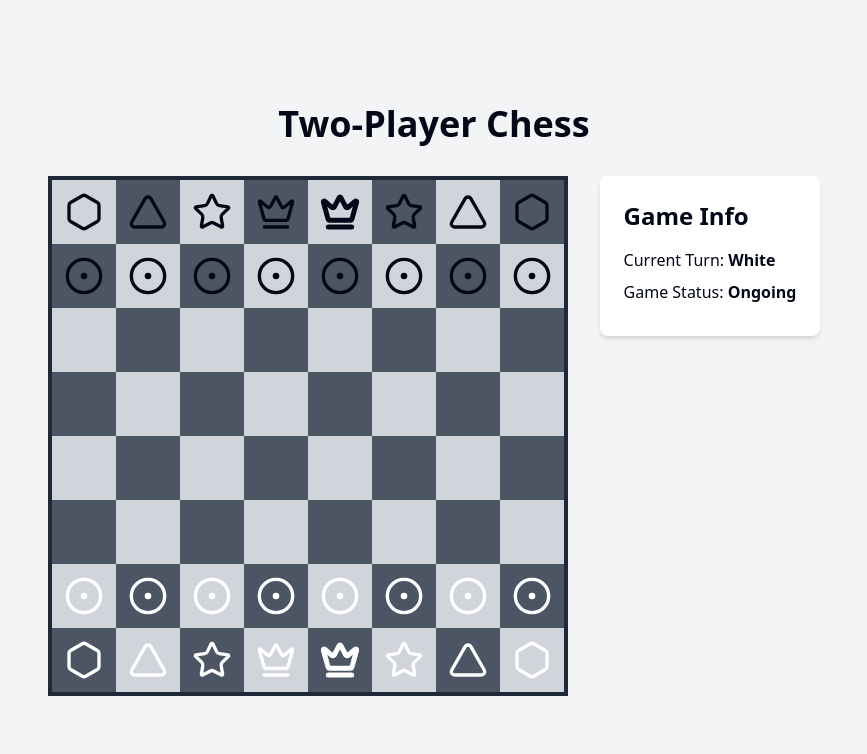
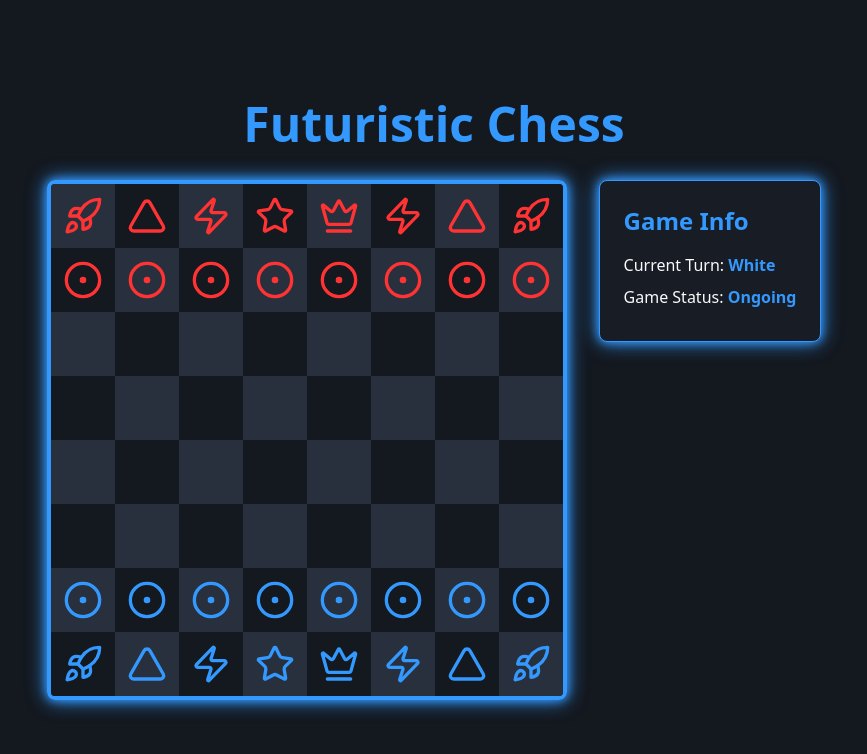
Before and after one commit to GPT-Engineer-App/turn-based-chess-duel-86, a React (Vite) app: page / in a window 1280 px wide. Shown: the top 754 px of the page, without its empty margins (206-1073 px from the left). Built offline with nearby package versions, Linux system fonts and the light colour scheme.

Commit message:
Add dark futuristic theme
Implement a new dark futuristic theme for the application to enhance the visual aesthetics and user experience.
[skip gpt_engineer]

```diff
--- a/src/components/ChessBoard.jsx
+++ b/src/components/ChessBoard.jsx
@@ -51,14 +51,14 @@ const ChessBoard = ({ currentPlayer, onTurnChange, setGameStatus }) => {
   }, [board, currentPlayer, setGameStatus]);
 
   return (
-    <div className="grid grid-cols-8 gap-0 border-4 border-gray-800">
+    <div className="grid grid-cols-8 gap-0 border-4 border-primary rounded-lg overflow-hidden glow">
       {board.map((row, y) =>
         row.map((piece, x) => (
           <div
             key={`${x}-${y}`}
             className={`w-16 h-16 flex items-center justify-center ${
-              (x + y) % 2 === 0 ? 'bg-gray-300' : 'bg-gray-600'
-            } ${selectedPiece && selectedPiece.x === x && selectedPiece.y === y ? 'bg-yellow-300' : ''}`}
+              (x + y) % 2 === 0 ? 'bg-secondary' : 'bg-background'
+            } ${selectedPiece && selectedPiece.x === x && selectedPiece.y === y ? 'bg-accent bg-opacity-50' : ''}`}
             onClick={() => handleSquareClick(x, y)}
           >
             {piece && <ChessPiece piece={piece} />}
--- a/src/components/ChessPiece.jsx
+++ b/src/components/ChessPiece.jsx
@@ -1,7 +1,7 @@
-import { CircleDot, Hexagon, Triangle, Star, Crown } from 'lucide-react';
+import { CircleDot, Hexagon, Triangle, Star, Crown, Zap, Rocket } from 'lucide-react';
 
 const ChessPiece = ({ piece }) => {
-  const color = piece === piece.toUpperCase() ? 'white' : 'black';
+  const color = piece === piece.toUpperCase() ? 'text-primary' : 'text-destructive';
   const size = 40;
 
   const getPieceComponent = () => {
@@ -9,21 +9,21 @@ const ChessPiece = ({ piece }) => {
       case 'p':
         return <CircleDot size={size} />;
       case 'r':
-        return <Hexagon size={size} />;
+        return <Rocket size={size} />;
       case 'n':
         return <Triangle size={size} />;
       case 'b':
+        return <Zap size={size} />;
+      case 'q':
         return <Star size={size} />;
-      case 'q':
+      case 'k':
         return <Crown size={size} />;
-      case 'k':
-        return <Crown size={size} strokeWidth={3} />; // Thicker stroke for the king
       default:
         return null;
     }
   };
 
-  return <div className={`text-${color}`}>{getPieceComponent()}</div>;
+  return <div className={`${color} transition-all duration-300 hover:scale-110`}>{getPieceComponent()}</div>;
 };
 
 export default ChessPiece;
--- a/src/components/GameInfo.jsx
+++ b/src/components/GameInfo.jsx
@@ -1,16 +1,16 @@
 const GameInfo = ({ currentPlayer, gameStatus }) => {
   return (
-    <div className="bg-white p-6 rounded-lg shadow-md">
-      <h2 className="text-2xl font-bold mb-4">Game Info</h2>
-      <p className="mb-2">
-        Current Turn: <span className="font-semibold capitalize">{currentPlayer}</span>
+    <div className="bg-card p-6 rounded-lg shadow-md border border-primary glow">
+      <h2 className="text-2xl font-bold mb-4 text-primary">Game Info</h2>
+      <p className="mb-2 text-foreground">
+        Current Turn: <span className="font-semibold capitalize text-accent">{currentPlayer}</span>
       </p>
-      <p className="mb-2">
-        Game Status: <span className="font-semibold capitalize">{gameStatus}</span>
+      <p className="mb-2 text-foreground">
+        Game Status: <span className="font-semibold capitalize text-accent">{gameStatus}</span>
       </p>
       {gameStatus !== 'ongoing' && (
         <button
-          className="mt-4 bg-blue-500 text-white px-4 py-2 rounded hover:bg-blue-600"
+          className="mt-4 bg-primary text-primary-foreground px-4 py-2 rounded hover:bg-accent transition-colors duration-300"
           onClick={() => window.location.reload()}
         >
           New Game
--- a/src/index.css
+++ b/src/index.css
@@ -4,65 +4,42 @@
 
 @layer base {
   :root {
-    --background: 0 0% 100%;
-    --foreground: 222.2 84% 4.9%;
+    --background: 220 20% 10%;
+    --foreground: 210 40% 98%;
 
-    --card: 0 0% 100%;
-    --card-foreground: 222.2 84% 4.9%;
+    --card: 220 20% 12%;
+    --card-foreground: 210 40% 98%;
 
-    --popover: 0 0% 100%;
-    --popover-foreground: 222.2 84% 4.9%;
+    --popover: 220 20% 12%;
+    --popover-foreground: 210 40% 98%;
 
-    --primary: 222.2 47.4% 11.2%;
-    --primary-foreground: 210 40% 98%;
+    --primary: 210 100% 60%;
+    --primary-foreground: 220 20% 10%;
 
-    --secondary: 210 40% 96.1%;
-    --secondary-foreground: 222.2 47.4% 11.2%;
+    --secondary: 220 20% 20%;
+    --secondary-foreground: 210 40% 98%;
 
-    --muted: 210 40% 96.1%;
-    --muted-foreground: 215.4 16.3% 46.9%;
+    --muted: 220 20% 20%;
+    --muted-foreground: 215 20% 65%;
 
-    --accent: 210 40% 96.1%;
-    --accent-foreground: 222.2 47.4% 11.2%;
+    --accent: 210 100% 60%;
+    --accent-foreground: 220 20% 10%;
 
-    --destructive: 0 84.2% 60.2%;
+    --destructive: 0 100% 60%;
     --destructive-foreground: 210 40% 98%;
 
-    --border: 214.3 31.8% 91.4%;
-    --input: 214.3 31.8% 91.4%;
-    --ring: 222.2 84% 4.9%;
+    --border: 220 20% 30%;
+    --input: 220 20% 30%;
+    --ring: 210 100% 60%;
 
     --radius: 0.5rem;
   }
+}
 
-  .dark {
-    --background: 222.2 84% 4.9%;
-    --foreground: 210 40% 98%;
-
-    --card: 222.2 84% 4.9%;
-    --card-foreground: 210 40% 98%;
-
-    --popover: 222.2 84% 4.9%;
-    --popover-foreground: 210 40% 98%;
-
-    --primary: 210 40% 98%;
-    --primary-foreground: 222.2 47.4% 11.2%;
-
-    --secondary: 217.2 32.6% 17.5%;
-    --secondary-foreground: 210 40% 98%;
-
-    --muted: 217.2 32.6% 17.5%;
-    --muted-foreground: 215 20.2% 65.1%;
-
-    --accent: 217.2 32.6% 17.5%;
-    --accent-foreground: 210 40% 98%;
-
-    --destructive: 0 62.8% 30.6%;
-    --destructive-foreground: 210 40% 98%;
-
-    --border: 217.2 32.6% 17.5%;
-    --input: 217.2 32.6% 17.5%;
-    --ring: 212.7 26.8% 83.9%;
+@layer utilities {
+  .glow {
+    box-shadow: 0 0 10px theme('colors.primary.DEFAULT'),
+                0 0 20px theme('colors.primary.DEFAULT');
   }
 }
 
--- a/src/pages/Index.jsx
+++ b/src/pages/Index.jsx
@@ -11,8 +11,8 @@ const Index = () => {
   };
 
   return (
-    <div className="flex flex-col items-center justify-center min-h-screen bg-gray-100">
-      <h1 className="text-4xl font-bold mb-8">Two-Player Chess</h1>
+    <div className="flex flex-col items-center justify-center min-h-screen bg-background text-foreground">
+      <h1 className="text-5xl font-bold mb-8 text-primary">Futuristic Chess</h1>
       <div className="flex flex-col md:flex-row items-start gap-8">
         <ChessBoard currentPlayer={currentPlayer} onTurnChange={handleTurnChange} setGameStatus={setGameStatus} />
         <GameInfo currentPlayer={currentPlayer} gameStatus={gameStatus} />
```
